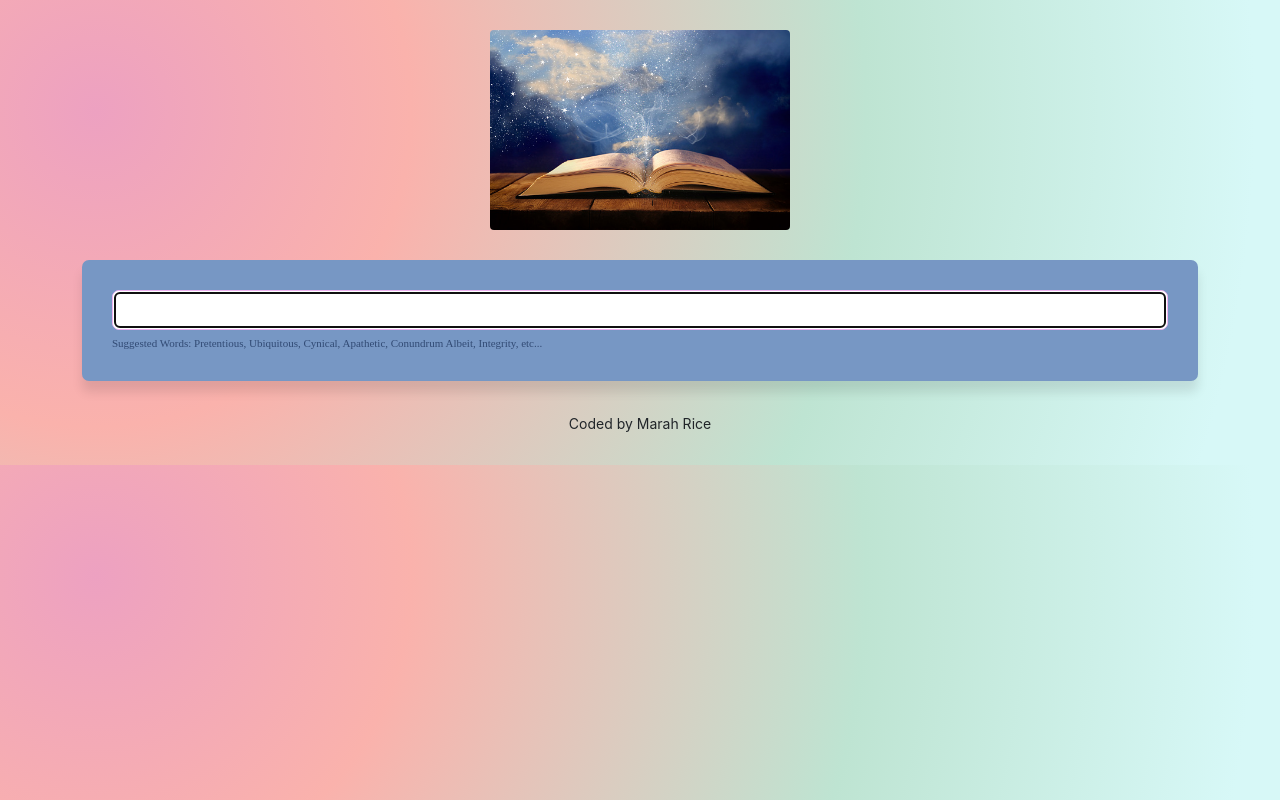
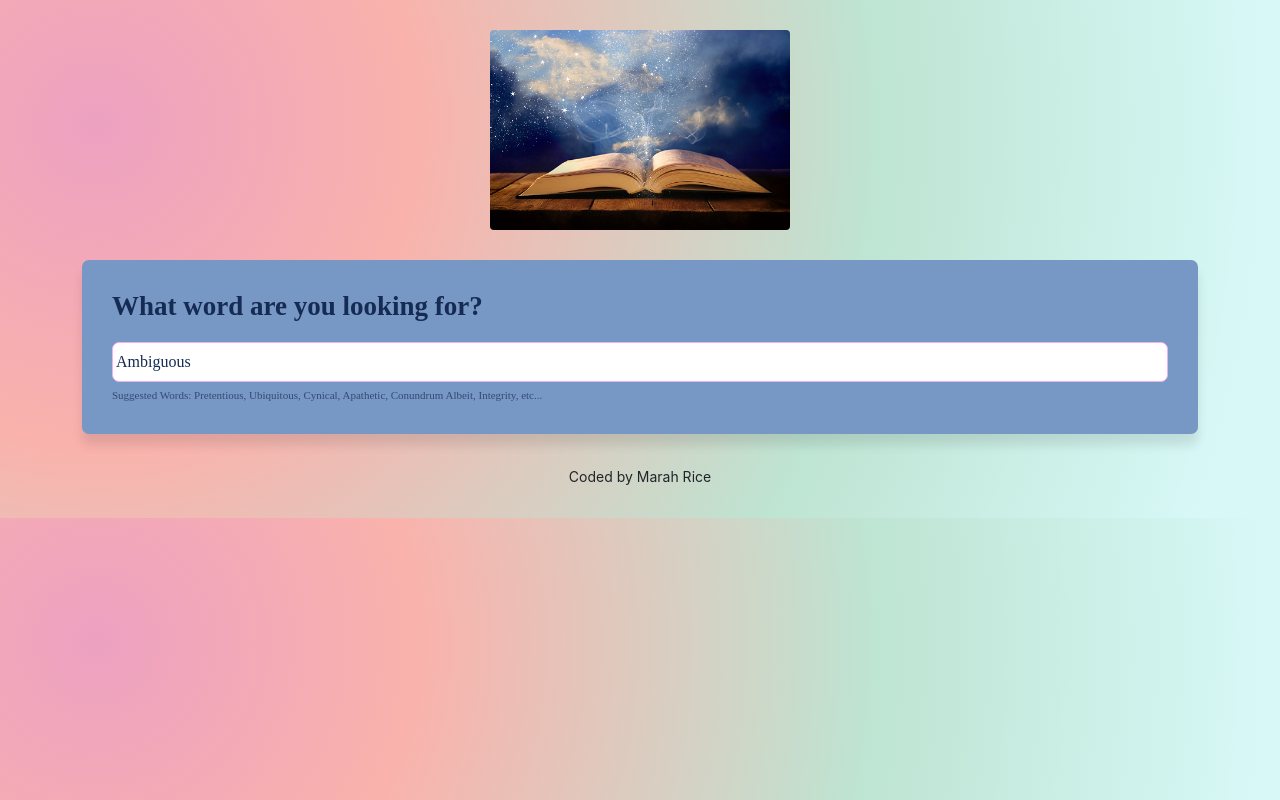
Before and after one commit to MarahDeven/react-dictionary-app, a React (Create React App) app: page / in a window 1280 px wide. Built offline with nearby package versions, Linux system fonts and the light colour scheme; no server answers; a web font is replaced by a local one.

Commit message:
styled other sections of app

```diff
--- a/src/App.js
+++ b/src/App.js
@@ -10,7 +10,7 @@ function App() {
           <img src={book} className="App-logo img-fluid rounded" alt="logo" />
         </header>
         <main>
-          <Dictionary defaultKeyWord="Ambiguous," />
+          <Dictionary defaultKeyword="Ambiguous" />
         </main>
         <footer className="App-footer">
           <small>Coded by Marah Rice</small>
--- a/src/Dictionary.css
+++ b/src/Dictionary.css
@@ -1,3 +1,9 @@
+.Dictionary h1 {
+  font-size: 27px;
+  font-weight: bold;
+  margin-bottom: 20px;
+}
+
 .Dictionary section {
   font-family: "Gentium Book Basic", serif;
   background: #7797c4;
--- a/src/Dictionary.js
+++ b/src/Dictionary.js
@@ -4,7 +4,7 @@ import Results from "./Results";
 import "./Dictionary.css";
 
 export default function Dictionary(props) {
-  let [keyword, setKeyword] = useState(props.defaultKeyWord);
+  let [keyword, setKeyword] = useState(props.defaultKeyword);
   let [results, setResults] = useState(null);
   let [loaded, setLoaded] = useState(false);
 
@@ -36,11 +36,12 @@ export default function Dictionary(props) {
     return (
       <div className="Dictionary">
         <section>
+          <h1>What word are you looking for?</h1>
           <form onSubmit={handleSubmit}>
             <input
               type="search"
-              autoFocus="false"
               onChange={handleKeywordChange}
+              defaultValue={props.defaultKeyword}
             />
           </form>
           <div className="hint">
--- a/src/Example.js
+++ b/src/Example.js
@@ -2,12 +2,7 @@ import React from "react";
 
 export default function Example(props) {
   if (props.example) {
-    return (
-      <div className="Example">
-        {" "}
-        <strong>Example:</strong> {props.example}
-      </div>
-    );
+    return <div className="Example">{props.example}</div>;
   } else {
     return null;
   }
--- a/src/Meaning.css
+++ b/src/Meaning.css
@@ -1,3 +1,13 @@
-.Meaning .Definition h3 {
+.Meaning h3 {
+  font-size: 23px;
+  line-height: 1.5;
+  font-weight: bold;
   text-transform: capitalize;
 }
+
+.Meaning .Example {
+  font-size: 15px;
+  opacity: 0.7;
+  font-style: italic;
+  color: #430f58;
+}
--- /dev/null
+++ b/src/Synonyms.css
@@ -0,0 +1,12 @@
+.Synonyms {
+  margin: 20px 0;
+  padding: 0;
+}
+
+.Synonyms li {
+  display: inline-block;
+  font-size: 13px;
+  padding-right: 10px;
+  text-transform: capitalize;
+  line-height: 1;
+}
--- a/src/Synonyms.js
+++ b/src/Synonyms.js
@@ -1,4 +1,5 @@
 import React from "react";
+import "./Synonyms.css";
 
 export default function Synonyms(props) {
   if (props.synonyms) {
```
